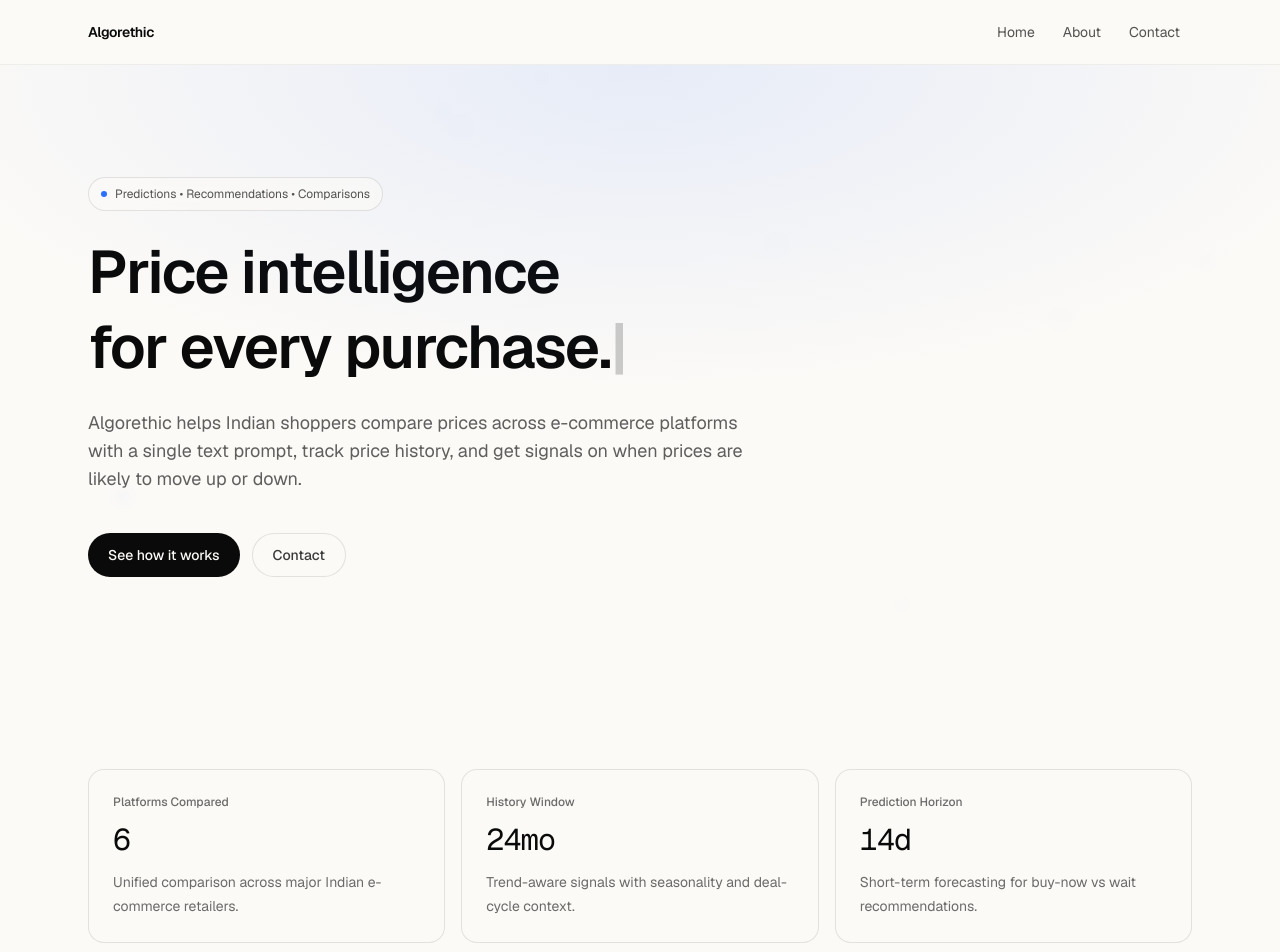
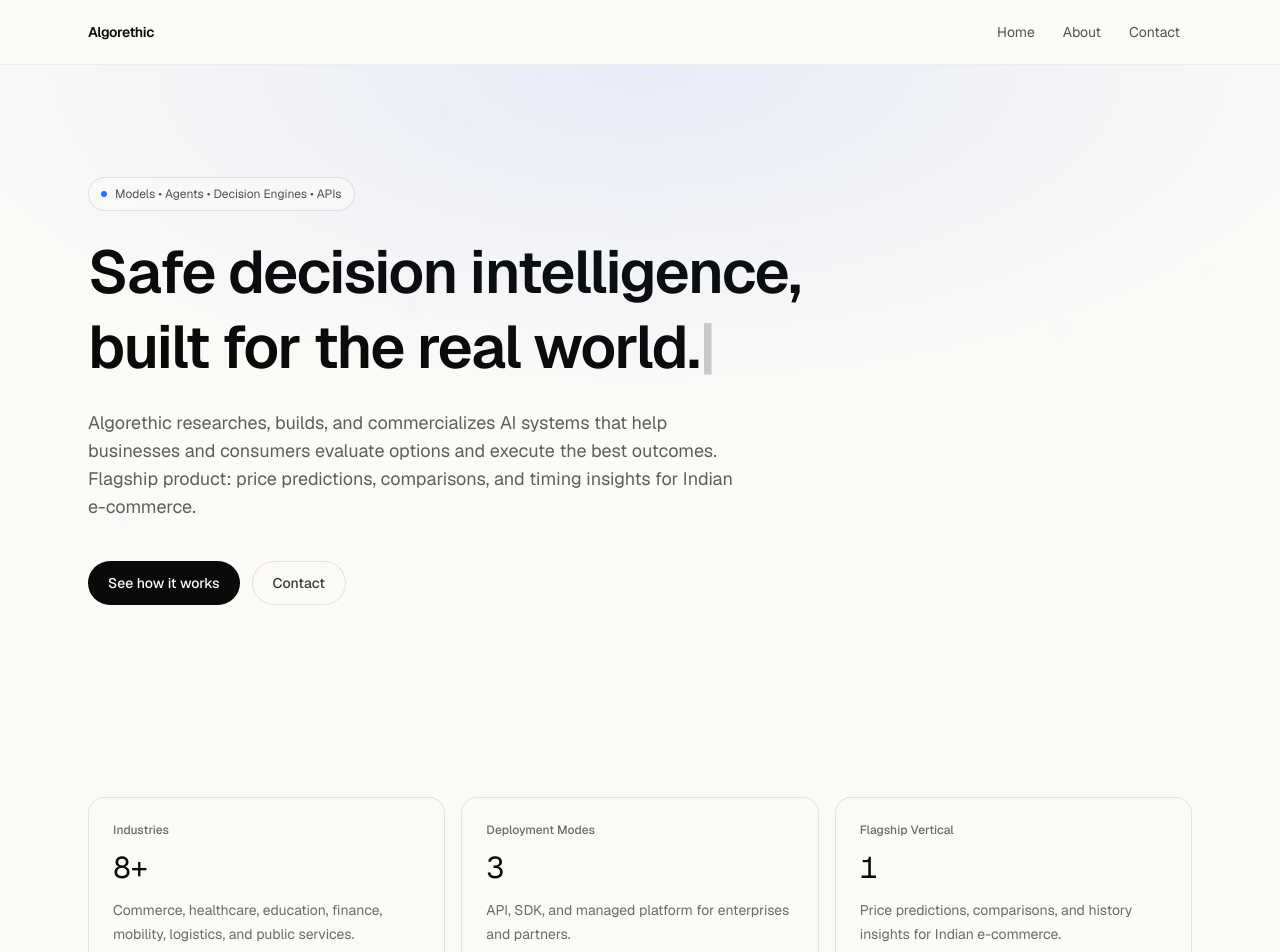
Before and after one commit to Algorithec/Algorithec-Website, a Next.js app in the folder tessarc/: page / in a window 1280 px wide. Shown: the top 952 px of the page. Built offline with nearby package versions, Linux system fonts and the light colour scheme.

Commit message:
layout and hero updates

```diff
--- a/tessarc/src/app/layout.tsx
+++ b/tessarc/src/app/layout.tsx
@@ -8,7 +8,7 @@
 export const metadata: Metadata = {
   title: "Algorethic",
   description:
-    "Price predictions, recommendations, and real-time comparisons across Indian e-commerce.",
+    "Safe decision intelligence across industries—models, agents, and APIs. Flagship: price predictions and comparisons for Indian e-commerce.",
 };
 
 export default function RootLayout({
--- a/tessarc/src/components/EngineStats.tsx
+++ b/tessarc/src/components/EngineStats.tsx
@@ -12,21 +12,22 @@
 
 const stats: Stat[] = [
   {
-    label: "Platforms Compared",
-    value: 6,
-    description: "Unified comparison across major Indian e-commerce retailers.",
+    label: "Industries",
+    value: 8,
+    suffix: "+",
+    description:
+      "Commerce, healthcare, education, finance, mobility, logistics, and public services.",
   },
   {
-    label: "History Window",
-    value: 24,
-    suffix: "mo",
-    description: "Trend-aware signals with seasonality and deal-cycle context.",
+    label: "Deployment Modes",
+    value: 3,
+    description: "API, SDK, and managed platform for enterprises and partners.",
   },
   {
-    label: "Prediction Horizon",
-    value: 14,
-    suffix: "d",
-    description: "Short-term forecasting for buy-now vs wait recommendations.",
+    label: "Flagship Vertical",
+    value: 1,
+    description:
+      "Price predictions, comparisons, and history insights for Indian e-commerce.",
   },
 ];
 
--- a/tessarc/src/components/Hero.tsx
+++ b/tessarc/src/components/Hero.tsx
@@ -99,7 +99,7 @@
 export function Hero() {
   const reduceMotion = useReducedMotion();
   const headline = useTypewriter(
-    "Price intelligence for every purchase.",
+    "Safe decision intelligence, built for the real world.",
     reduceMotion ? 0 : 18
   );
 
@@ -115,7 +115,7 @@
         >
           <div className="inline-flex items-center gap-2 rounded-full border border-black/10 bg-background/60 px-3 py-2 text-xs text-foreground/70 backdrop-blur dark:border-white/15">
             <span className="h-1.5 w-1.5 rounded-full bg-accent" />
-            Predictions • Recommendations • Comparisons
+            Models • Agents • Decision Engines • APIs
           </div>
 
           <h1 className="mt-6 text-balance text-4xl font-semibold leading-tight tracking-tight text-foreground sm:text-6xl">
@@ -124,9 +124,10 @@
           </h1>
 
           <p className="mt-6 max-w-2xl text-pretty text-base leading-7 text-foreground/65 sm:text-lg">
-            Algorethic helps Indian shoppers compare prices across e-commerce
-            platforms with a single text prompt, track price history, and get
-            signals on when prices are likely to move up or down.
+            Algorethic researches, builds, and commercializes AI systems that
+            help businesses and consumers evaluate options and execute the best
+            outcomes. Flagship product: price predictions, comparisons, and
+            timing insights for Indian e-commerce.
           </p>
 
           <div className="mt-10 flex flex-col gap-3 sm:flex-row">
```
